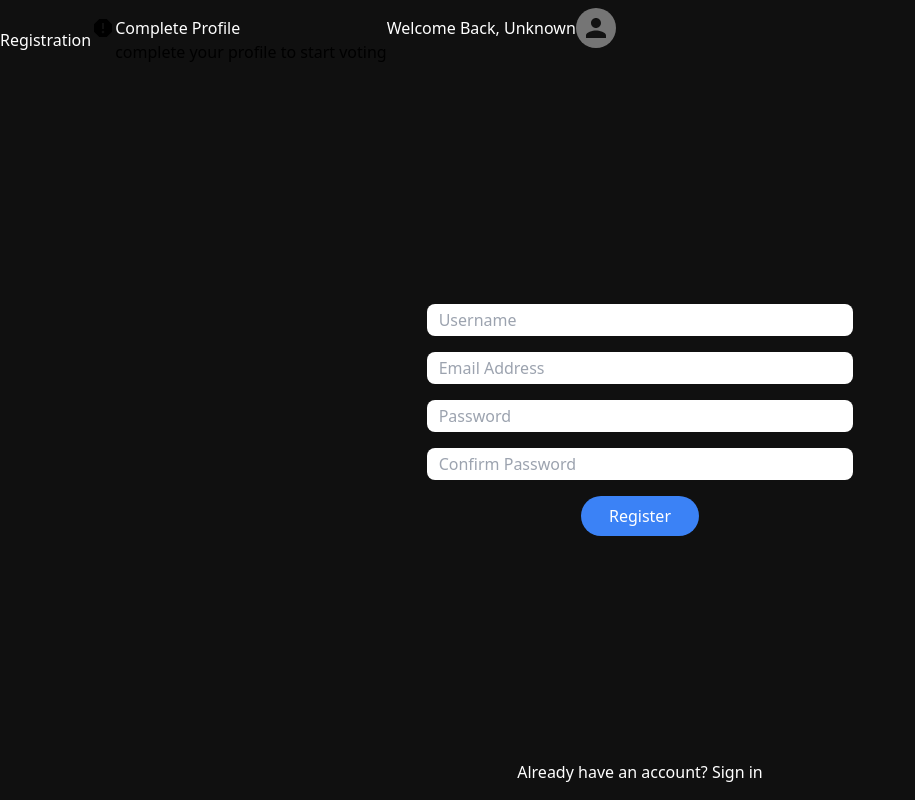
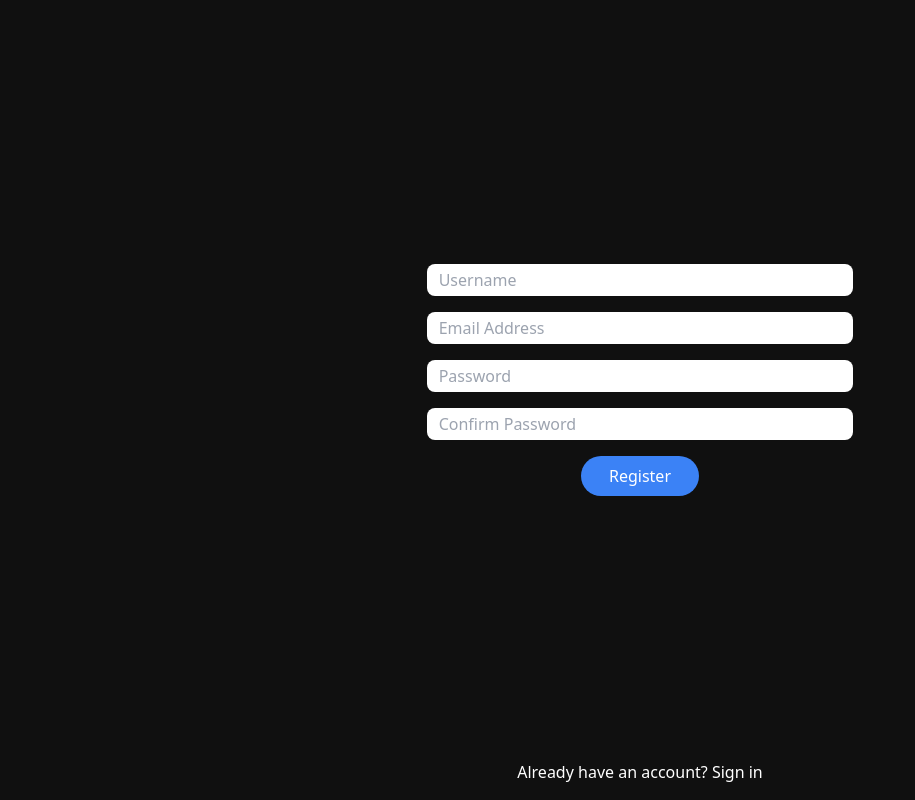
Before and after one commit to yasuthhthara/Secure-Online-Voting-System, a Next.js app: page / in a window 1280 px wide. Shown: the whole page, without its empty margins (0-915 px from the left). Built offline with nearby package versions, Linux system fonts and the light colour scheme; no server answers.

Commit message:
removed header in login and register

```diff
--- a/pages/index.tsx
+++ b/pages/index.tsx
@@ -21,7 +21,7 @@ export default function Home() {
   };
 
   return (
-    <PageLayout title="Registration">
+    <div className="h-screen flex-1 flex flex-col bg-[#101010]">
       <div className="flex flex-col h-full">
         <section className="flex flex-col items-center justify-center h-full space-y-4">
           <input
@@ -60,6 +60,6 @@ export default function Home() {
           </span>
         </section>
       </div>
-    </PageLayout>
+    </div>
   );
 }
--- a/pages/login.tsx
+++ b/pages/login.tsx
@@ -55,7 +55,7 @@ const login = (props: Props) => {
   }
 
   return (
-    <PageLayout title="Sign In">
+    <div className="h-screen flex-1 flex flex-col bg-[#101010]">
       <div className="flex flex-col h-full">
         <section className="flex flex-col items-center justify-center h-full space-y-4">
           <input
@@ -84,7 +84,7 @@ const login = (props: Props) => {
         <MFA onSubmit={(code) => onSubmitCode(code)} setOpen={setMfaPop} open = {mfaPop} />
         <div id='sign-in'></div>
       </div>
-    </PageLayout>
+    </div>
   );
 }
 
```
